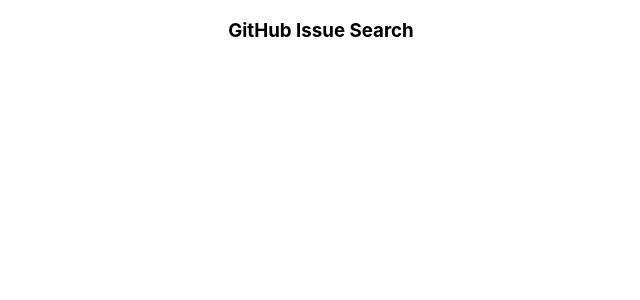
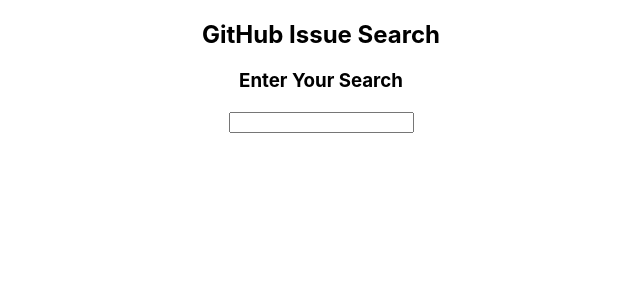
Before and after one commit to trybick/issue-collab, a React (Create React App) app: page / in a window 1280 px wide. Shown: the top 300 px of the page, without its empty margins (319-959 px from the left). Built offline with nearby package versions, Linux system fonts and the light colour scheme.

Commit message:
Create basic non working SearchBar component and import to App

```diff
--- a/src/App.js
+++ b/src/App.js
@@ -2,12 +2,16 @@
 import './App.css'
 
 import Navbar from './components/Navbar'
+import SearchBar from './components/SearchBar'
 
 class App extends Component {
   render() {
     return (
       <div className="App">
         <Navbar />
+
+        <SearchBar />
+
       </div>
     );
   }
--- a/src/components/Navbar.js
+++ b/src/components/Navbar.js
@@ -4,7 +4,7 @@
 
     return (
         <div>
-        <h3>GitHub Issue Search</h3>
+        <h2>GitHub Issue Search</h2>
         </div>
     )
 }
--- a/src/components/SearchBar.js
+++ b/src/components/SearchBar.js
@@ -0,0 +1,13 @@
+import React from 'react'
+
+const SearchBar = () => {
+
+    return (
+        <div>
+            <h3 className="section-title">Enter Your Search</h3>
+            <input type="text" name="search-input"></input>
+        </div>
+    )
+}
+
+export default SearchBar
```
Also changed, not shown: src/components/SectionTitle.js (deleted).
